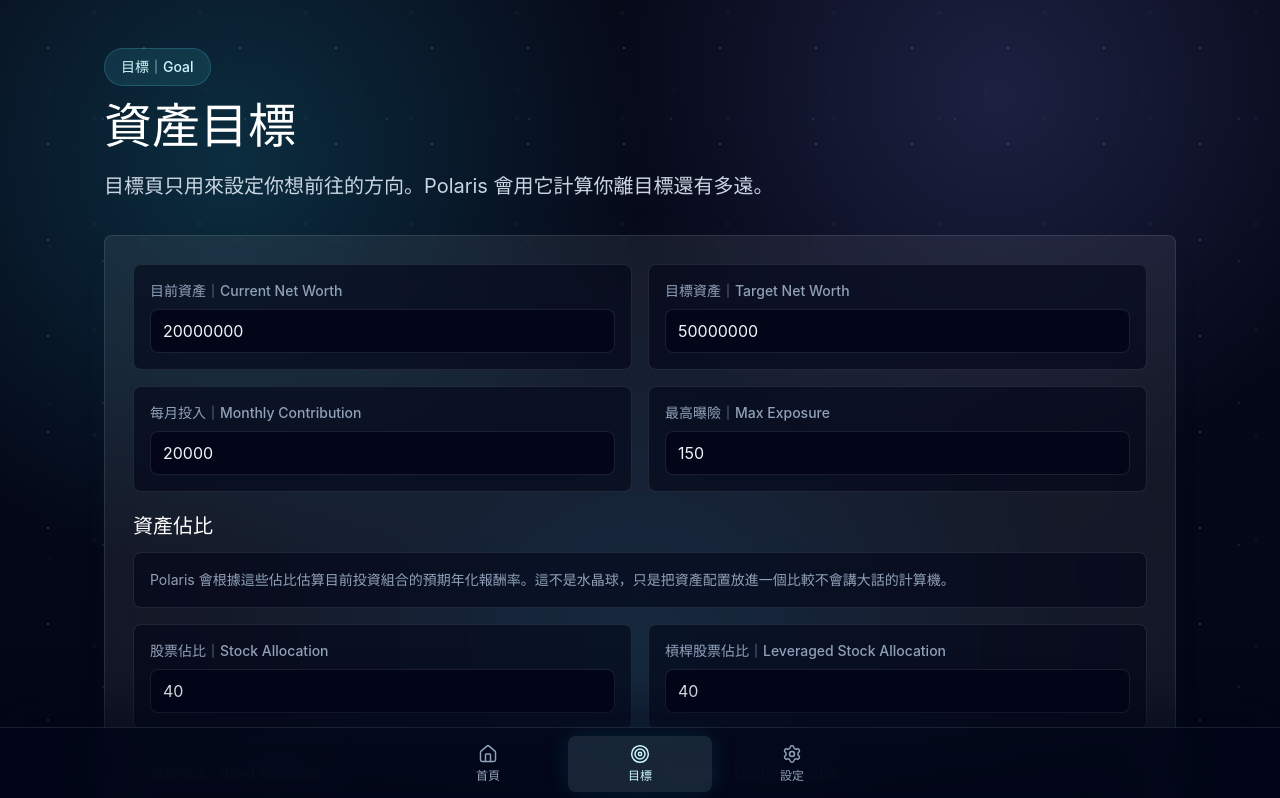
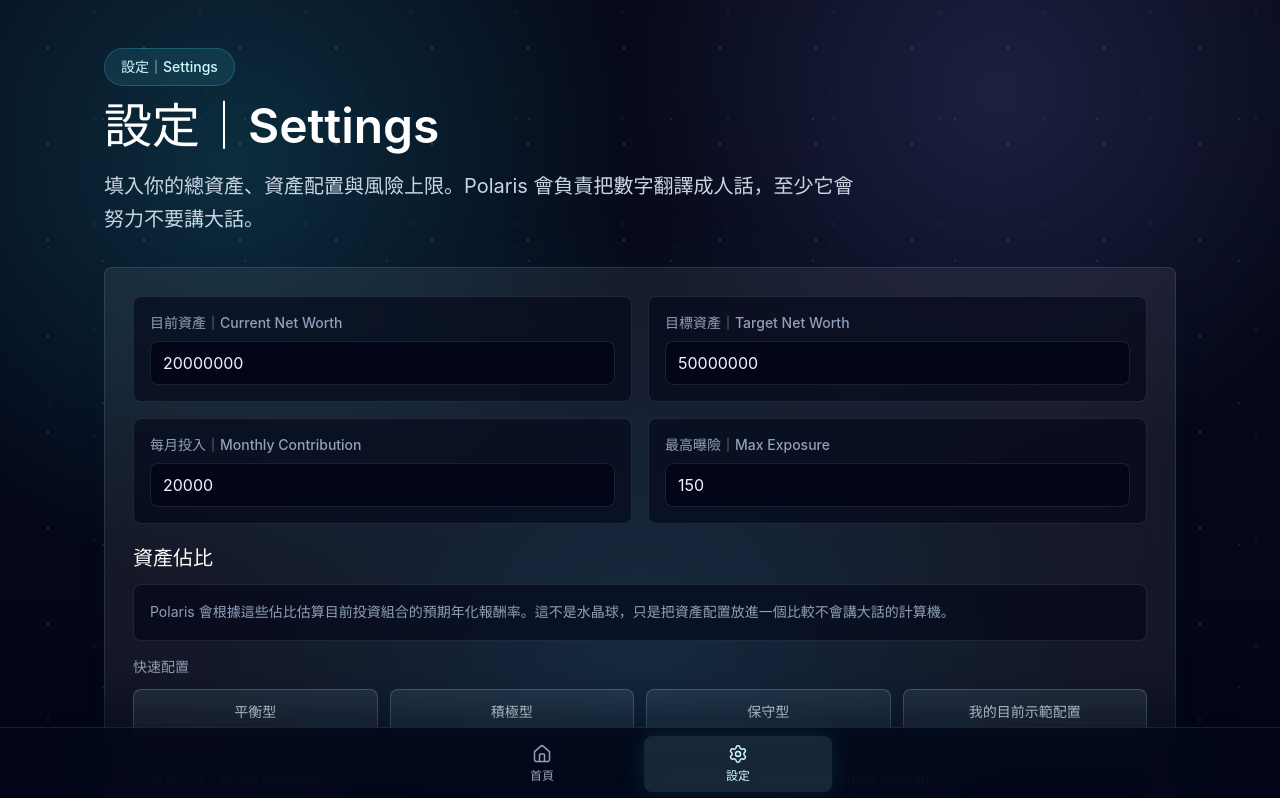
Before and after one commit to bulala-coder/polaris-mvp, a React (Vite) app: page /goal in a window 1280 px wide. Shown: the top 798 px of the page. Built offline with nearby package versions, Linux system fonts and the light colour scheme.

Commit message:
Simplify navigation to home and settings

```diff
--- a/src/app/router.tsx
+++ b/src/app/router.tsx
@@ -3,7 +3,6 @@ import GoalPage from '../pages/GoalPage'
 import JournalPage from '../pages/JournalPage'
 import MarketPage from '../pages/MarketPage'
 import PortfolioPage from '../pages/PortfolioPage'
-import SettingsPage from '../pages/SettingsPage'
 import TodayPage from '../pages/TodayPage'
 import WelcomePage from '../pages/WelcomePage'
 
@@ -32,8 +31,4 @@ export const router = createBrowserRouter([
     path: '/journal',
     element: <JournalPage />,
   },
-  {
-    path: '/settings',
-    element: <SettingsPage />,
-  },
 ])
--- a/src/components/layout/BottomNavigation.tsx
+++ b/src/components/layout/BottomNavigation.tsx
@@ -1,4 +1,4 @@
-import { Home, Settings, Target } from 'lucide-react'
+import { Home, Settings } from 'lucide-react'
 import { NavLink } from 'react-router-dom'
 
 const navigationItems = [
@@ -8,13 +8,8 @@ const navigationItems = [
     icon: Home,
   },
   {
-    label: '目標',
+    label: '設定',
     to: '/goal',
-    icon: Target,
-  },
-  {
-    label: '設定',
-    to: '/settings',
     icon: Settings,
   },
 ]
@@ -22,7 +17,7 @@ const navigationItems = [
 function BottomNavigation() {
   return (
     <nav className="fixed inset-x-0 bottom-0 z-20 border-t border-white/10 bg-slate-950/85 px-3 py-2 shadow-[0_-18px_50px_rgba(2,6,23,0.55)] backdrop-blur-xl">
-      <div className="mx-auto grid max-w-md grid-cols-3 gap-2">
+      <div className="mx-auto grid max-w-sm grid-cols-2 gap-2">
         {navigationItems.map((item) => {
           const Icon = item.icon
 
--- a/src/pages/GoalPage.tsx
+++ b/src/pages/GoalPage.tsx
@@ -43,6 +43,47 @@ const allocationFields: Array<{
   { key: 'bondWeight', label: '債券佔比｜Bond Allocation' },
   { key: 'cashWeight', label: '現金佔比｜Cash Allocation' },
 ]
+const allocationPresets: Array<{
+  label: string
+  weights: Record<AllocationField, number>
+}> = [
+  {
+    label: '平衡型',
+    weights: {
+      stockWeight: 0.45,
+      leveragedStockWeight: 0.15,
+      bondWeight: 0.3,
+      cashWeight: 0.1,
+    },
+  },
+  {
+    label: '積極型',
+    weights: {
+      stockWeight: 0.5,
+      leveragedStockWeight: 0.35,
+      bondWeight: 0.1,
+      cashWeight: 0.05,
+    },
+  },
+  {
+    label: '保守型',
+    weights: {
+      stockWeight: 0.35,
+      leveragedStockWeight: 0,
+      bondWeight: 0.45,
+      cashWeight: 0.2,
+    },
+  },
+  {
+    label: '我的目前示範配置',
+    weights: {
+      stockWeight: 0.4,
+      leveragedStockWeight: 0.4,
+      bondWeight: 0.15,
+      cashWeight: 0.05,
+    },
+  },
+]
 
 function toSafeNumber(value: string, max?: number) {
   if (value.trim() === '') {
@@ -62,15 +103,54 @@ function toSafeNumber(value: string, max?: number) {
     : nonNegativeValue
 }
 
+function parsePercentInput(value: string): number {
+  if (value.trim() === '') {
+    return 0
+  }
+
+  const parsedValue = Number(value)
+
+  if (Number.isNaN(parsedValue)) {
+    return 0
+  }
+
+  return Math.min(200, Math.max(0, parsedValue))
+}
+
+function toStoredWeight(percent: number): number {
+  return percent / 100
+}
+
+function formatPercentNumber(value: number): string {
+  return Number((value).toFixed(2)).toString()
+}
+
+function formatWeightForInput(weight: number): string {
+  return formatPercentNumber(weight * 100)
+}
+
+function buildAllocationInputValues(goalSettings: GoalSettings) {
+  return allocationFields.reduce(
+    (inputValues, field) => ({
+      ...inputValues,
+      [field.key]: formatWeightForInput(goalSettings[field.key]),
+    }),
+    {} as Record<AllocationField, string>,
+  )
+}
+
 function GoalPage() {
   const skipNextStorageWrite = useRef(false)
   const [goalSettings, setGoalSettings] = useState(() => readGoalSettings())
+  const [allocationInputValues, setAllocationInputValues] = useState(() =>
+    buildAllocationInputValues(readGoalSettings()),
+  )
   const allocationTotal =
     goalSettings.stockWeight +
     goalSettings.leveragedStockWeight +
     goalSettings.bondWeight +
     goalSettings.cashWeight
-  const allocationTotalPercent = Math.round(allocationTotal * 100)
+  const allocationTotalPercent = formatPercentNumber(allocationTotal * 100)
 
   useEffect(() => {
     if (skipNextStorageWrite.current) {
@@ -97,9 +177,45 @@ function GoalPage() {
     })
   }
 
+  function updateAllocationInput(field: AllocationField, value: string) {
+    if (/^\d*\.?\d*$/.test(value)) {
+      setAllocationInputValues({
+        ...allocationInputValues,
+        [field]: value,
+      })
+    }
+  }
+
+  function commitAllocationField(field: AllocationField) {
+    const percent = parsePercentInput(allocationInputValues[field])
+    const nextGoalSettings = {
+      ...goalSettings,
+      [field]: toStoredWeight(percent),
+    }
+
+    setGoalSettings(nextGoalSettings)
+    setAllocationInputValues({
+      ...allocationInputValues,
+      [field]: formatPercentNumber(percent),
+    })
+  }
+
+  function applyAllocationPreset(weights: Record<AllocationField, number>) {
+    const nextGoalSettings = {
+      ...goalSettings,
+      ...weights,
+    }
+
+    setGoalSettings(nextGoalSettings)
+    setAllocationInputValues(buildAllocationInputValues(nextGoalSettings))
+  }
+
   function handleReset() {
+    const defaultGoalSettings = resetGoalSettings()
+
     skipNextStorageWrite.current = true
-    setGoalSettings(resetGoalSettings())
+    setGoalSettings(defaultGoalSettings)
+    setAllocationInputValues(buildAllocationInputValues(defaultGoalSettings))
   }
 
   return (
@@ -107,14 +223,14 @@ function GoalPage() {
       <PageContainer>
         <div className="mb-8 max-w-3xl">
           <p className="mb-4 inline-flex rounded-full border border-cyan-300/20 bg-cyan-300/10 px-4 py-2 text-sm font-medium text-cyan-100">
-            目標｜Goal
+            設定｜Settings
           </p>
           <h1 className="text-4xl font-semibold tracking-normal text-white sm:text-5xl">
-            資產目標
+            設定｜Settings
           </h1>
           <p className="mt-5 text-xl leading-relaxed text-slate-300">
-            目標頁只用來設定你想前往的方向。Polaris
-            會用它計算你離目標還有多遠。
+            填入你的總資產、資產配置與風險上限。Polaris
+            會負責把數字翻譯成人話，至少它會努力不要講大話。
           </p>
         </div>
 
@@ -159,6 +275,23 @@ function GoalPage() {
               Polaris
               會根據這些佔比估算目前投資組合的預期年化報酬率。這不是水晶球，只是把資產配置放進一個比較不會講大話的計算機。
             </p>
+            <div className="mt-4">
+              <p className="text-sm font-medium text-slate-400">
+                快速配置
+              </p>
+              <div className="mt-3 grid gap-3 sm:grid-cols-2 lg:grid-cols-4">
+                {allocationPresets.map((preset) => (
+                  <button
+                    className="rounded-lg border border-cyan-200/25 bg-cyan-200/10 px-4 py-3 text-sm font-semibold text-cyan-50 transition hover:border-cyan-100/60 hover:bg-cyan-200/15 focus:outline-none focus:ring-2 focus:ring-cyan-200/60"
+                    key={preset.label}
+                    onClick={() => applyAllocationPreset(preset.weights)}
+                    type="button"
+                  >
+                    {preset.label}
+                  </button>
+                ))}
+              </div>
+            </div>
             <div className="mt-4 grid gap-4 md:grid-cols-2">
               {allocationFields.map((field) => (
                 <label
@@ -170,20 +303,21 @@ function GoalPage() {
                   </span>
                   <input
                     className="min-h-11 rounded-lg border border-white/10 bg-slate-950 px-3 text-base text-slate-100 outline-none transition focus:border-cyan-200/60"
-                    max="200"
-                    min="0"
+                    inputMode="decimal"
                     onChange={(event) =>
-                      updateGoalField(field.key, event.target.value, true, 200)
+                      updateAllocationInput(field.key, event.target.value)
                     }
-                    type="number"
-                    value={Math.round(goalSettings[field.key] * 100)}
+                    onBlur={() => commitAllocationField(field.key)}
+                    pattern="[0-9]*[.]?[0-9]*"
+                    type="text"
+                    value={allocationInputValues[field.key]}
                   />
                 </label>
               ))}
             </div>
             <p className="mt-4 rounded-lg border border-white/10 bg-slate-950/60 p-4 text-sm leading-relaxed text-slate-400">
               目前佔比合計：{allocationTotalPercent}%
-              {allocationTotalPercent !== 100
+              {allocationTotalPercent !== '100'
                 ? '。佔比合計不是 100%，Polaris 會先正規化後再估算。放心，計算機不會因為你少填 1% 就翻桌。'
                 : '。佔比看起來剛好，計算機今天不用深呼吸。'}
             </p>
@@ -206,6 +340,18 @@ function GoalPage() {
               重設示範目標
             </button>
           </div>
+
+          <section className="mt-5 rounded-lg border border-white/10 bg-slate-950/60 p-4 text-sm leading-relaxed text-slate-400">
+            <h2 className="text-base font-semibold text-slate-100">
+              產品邊界
+            </h2>
+            <p className="mt-3">
+              Polaris 是本機原型工具，用於投資風險整理、資產目標估算與投資組合假設報酬率顯示。它不提供個股推薦、短線交易訊號、市場預測或保證報酬。
+            </p>
+            <p className="mt-3 text-xs text-slate-500">
+              Polaris v0.3.9｜Simplified local prototype
+            </p>
+          </section>
         </section>
       </PageContainer>
     </AppShell>
--- a/src/pages/SettingsPage.tsx
+++ /dev/null
@@ -1,97 +0,0 @@
-import AppShell from '../components/layout/AppShell'
-import PageContainer from '../components/layout/PageContainer'
-import SettingsInfoCard from '../components/settings/SettingsInfoCard'
-import SettingsSectionCard from '../components/settings/SettingsSectionCard'
-import SettingsStatusGrid from '../components/settings/SettingsStatusGrid'
-
-const whatPolarisIs = [
-  '用簡單方式看懂目前市場風險',
-  '協助使用者確認距離資產目標還有多遠',
-  '重點是讓長期投入更清楚、更安定、更可持續',
-]
-
-const whatPolarisIsNot = [
-  '不是選股 App',
-  '不是短線交易工具',
-  '不是市場預測工具',
-  '不是保證獲利系統',
-  '不是取代專業財務顧問的服務',
-]
-
-const dataStatusItems = [
-  { label: '市場資料｜Market data', value: 'Local prototype data' },
-  { label: '資產目標｜Goal settings', value: 'Saved in localStorage' },
-  { label: '儲存狀態｜Storage', value: 'Frontend-only local prototype' },
-  { label: '券商連線｜Brokerage connection', value: 'Not connected' },
-  { label: '金融資料 API｜Financial API', value: 'Not connected' },
-]
-
-const prototypeLimitItems = [
-  'v0.3.8 聚焦簡化市場風險、資產目標距離、投資組合預期報酬率與清楚的曝險判讀',
-  '尚未支援帳號登入',
-  '尚未支援後端資料庫',
-  '尚未支援自動更新市場資料',
-]
-
-const disclaimerItems = [
-  'Polaris 不提供財務建議',
-  'Polaris 不提供個股推薦',
-  'Polaris 不提供短線買賣訊號',
-  'Polaris 不保證任何投資結果',
-  '任何投資決策都應由使用者自行判斷，必要時諮詢合格專業人士',
-]
-
-function SettingsPage() {
-  return (
-    <AppShell>
-      <PageContainer>
-        <div className="mb-8 max-w-3xl">
-          <p className="mb-4 inline-flex rounded-full border border-cyan-300/20 bg-cyan-300/10 px-4 py-2 text-sm font-medium text-cyan-100">
-            設定｜Settings
-          </p>
-          <h1 className="text-4xl font-semibold tracking-normal text-white sm:text-5xl">
-            設定｜Settings
-          </h1>
-          <p className="mt-5 text-xl leading-relaxed text-slate-300">
-            查看 Polaris 的產品邊界、資料狀態與版本資訊。
-          </p>
-          <p className="mt-4 text-base leading-relaxed text-slate-400">
-            Settings 用來說明 Polaris
-            的產品定位、資料狀態、版本限制與使用邊界。v0.3.8
-            改為更簡化的本機原型，聚焦市場風險與資產目標距離。
-          </p>
-        </div>
-
-        <div className="grid gap-5">
-          <SettingsSectionCard title="Polaris 是什麼" items={whatPolarisIs} />
-          <SettingsSectionCard
-            title="Polaris 不是什麼"
-            items={whatPolarisIsNot}
-          />
-          <SettingsStatusGrid items={dataStatusItems} />
-          <SettingsSectionCard
-            title="原型版本限制"
-            items={prototypeLimitItems}
-          />
-          <SettingsSectionCard
-            title="投資免責聲明"
-            items={disclaimerItems}
-          />
-          <SettingsInfoCard
-            description="目前產品與技術版本。"
-            items={[
-              'Polaris v0.3.8',
-              'Simplified local prototype',
-              'React + Vite + TypeScript + Tailwind CSS',
-              'Deployment：Vercel',
-              'Repository：GitHub',
-            ]}
-            title="版本資訊｜Version"
-          />
-        </div>
-      </PageContainer>
-    </AppShell>
-  )
-}
-
-export default SettingsPage
--- a/src/pages/WelcomePage.tsx
+++ b/src/pages/WelcomePage.tsx
@@ -174,7 +174,7 @@ function WelcomePage() {
                 </p>
               </div>
               <p className="mt-4 text-sm leading-relaxed text-slate-400">
-                這是依你在目標頁填寫的資產佔比，加上 Polaris
+                這是依你在設定頁填寫的資產佔比，加上 Polaris
                 內建長期假設算出的加權結果。它不是市場預測，也不是保證報酬；如果市場會乖乖照
                 Excel 表演出，世界上就不需要風險管理了。
               </p>
@@ -211,7 +211,7 @@ function WelcomePage() {
                     </p>
                   </div>
                   <p className="mt-2 text-sm leading-relaxed text-slate-400">
-                    這是你在目標頁設定的長期曝險上限，像是你願意接受的最高巡航速度。
+                    這是你在設定頁設定的長期曝險上限，像是你願意接受的最高巡航速度。
                   </p>
                 </div>
 
```
Also changed, not shown: 2 other files (tests, documents, lock files or other folders).
